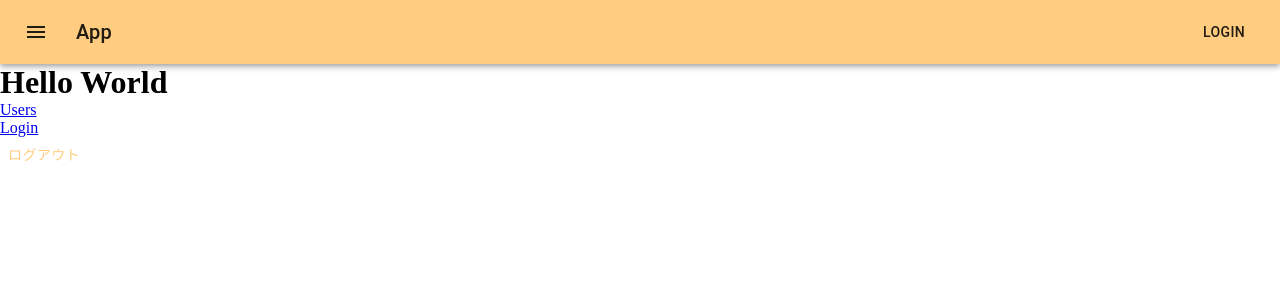
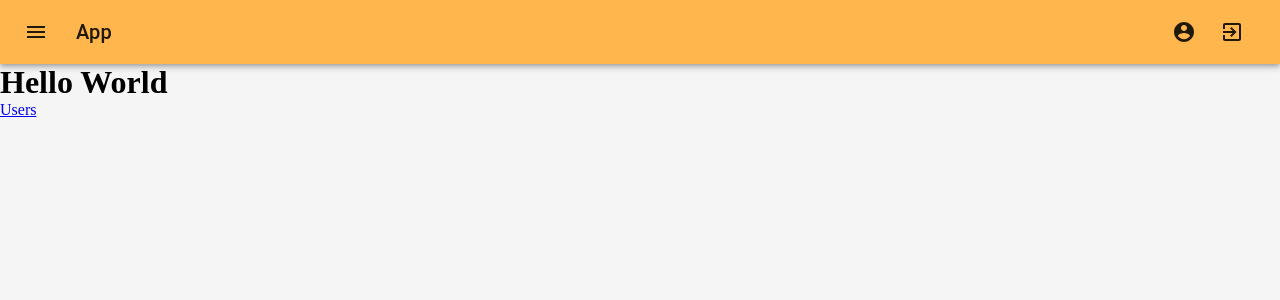
Before and after one commit to daisuke-awaji/login-app, a React (Create React App) app: page / in a window 1280 px wide. Shown: the top 300 px of the page. Built offline with nearby package versions, Linux system fonts and the light colour scheme; sample sign-in values are in the browser's storage.

Commit message:
move logout feature into app header

```diff
--- a/src/HelloWorld.tsx
+++ b/src/HelloWorld.tsx
@@ -1,14 +1,6 @@
 import React from 'react'
 import { Link } from 'react-router-dom'
-import { useDispatch } from 'react-redux'
-import { unSetUser } from 'reducers/authenticate'
-import { Button } from '@material-ui/core'
 export const HelloWorld = () => {
-  const dispatch = useDispatch()
-  const handleClick = () => {
-    dispatch(unSetUser())
-  }
-
   return (
     <div>
       <h1>Hello World</h1>
@@ -16,13 +8,7 @@ export const HelloWorld = () => {
         <li>
           <Link to="/users">Users</Link>
         </li>
-        <li>
-          <Link to="/login">Login</Link>
-        </li>
       </ul>
-      <Button color="primary" onClick={handleClick}>
-        <span>ログアウト</span>
-      </Button>
     </div>
   )
 }
--- a/src/components/Header.tsx
+++ b/src/components/Header.tsx
@@ -3,9 +3,13 @@ import { createStyles, makeStyles, Theme } from '@material-ui/core/styles'
 import AppBar from '@material-ui/core/AppBar'
 import Toolbar from '@material-ui/core/Toolbar'
 import Typography from '@material-ui/core/Typography'
-import Button from '@material-ui/core/Button'
 import IconButton from '@material-ui/core/IconButton'
 import MenuIcon from '@material-ui/icons/Menu'
+import { useDispatch } from 'react-redux'
+import { unSetUser } from 'reducers/authenticate'
+import ExitToAppIcon from '@material-ui/icons/ExitToApp'
+import { Tooltip } from '@material-ui/core'
+import AccountCircleIcon from '@material-ui/icons/AccountCircle'
 
 const useStyles = makeStyles((theme: Theme) =>
   createStyles({
@@ -23,7 +27,8 @@ const useStyles = makeStyles((theme: Theme) =>
 
 export default function Header() {
   const classes = useStyles()
-
+  const dispatch = useDispatch()
+  const handleClickLogout = () => dispatch(unSetUser())
   return (
     <div className={classes.root}>
       <AppBar position="static" color="primary">
@@ -39,7 +44,18 @@ export default function Header() {
           <Typography variant="h6" className={classes.title}>
             App
           </Typography>
-          <Button color="inherit">Login</Button>
+          {/* Tooltip has Warnings in strict mode*/}
+          {/* https://github.com/mui-org/material-ui/issues/13394 */}
+          <Tooltip title="User Profile">
+            <IconButton color="inherit">
+              <AccountCircleIcon />
+            </IconButton>
+          </Tooltip>
+          <Tooltip title="Logout">
+            <IconButton color="inherit" onClick={handleClickLogout}>
+              <ExitToAppIcon />
+            </IconButton>
+          </Tooltip>
         </Toolbar>
       </AppBar>
     </div>
--- a/src/index.css
+++ b/src/index.css
@@ -2,3 +2,7 @@
   margin: 0px;
   padding: 0px;
 }
+
+body {
+  background-color: rgb(96.1%, 96.1%, 96.1%);
+}
--- a/src/theme.ts
+++ b/src/theme.ts
@@ -1,13 +1,13 @@
 export const palette = {
   primary: {
-    dark: '#b28e59',
-    main: '#ffcc80',
-    light: '#ffd699',
+    dark: '#b28035',
+    main: '#ffb74d',
+    light: '#ffc570',
     // contrastText: will be calculated to contrast with palette.primary.main
   },
   secondary: {
-    dark: '#b29c7c',
-    main: '#ffe0b2',
-    light: '#ffe6c1',
+    dark: '#007bb2',
+    main: '#00b0ff',
+    light: '#33bfff',
   },
 }
```
